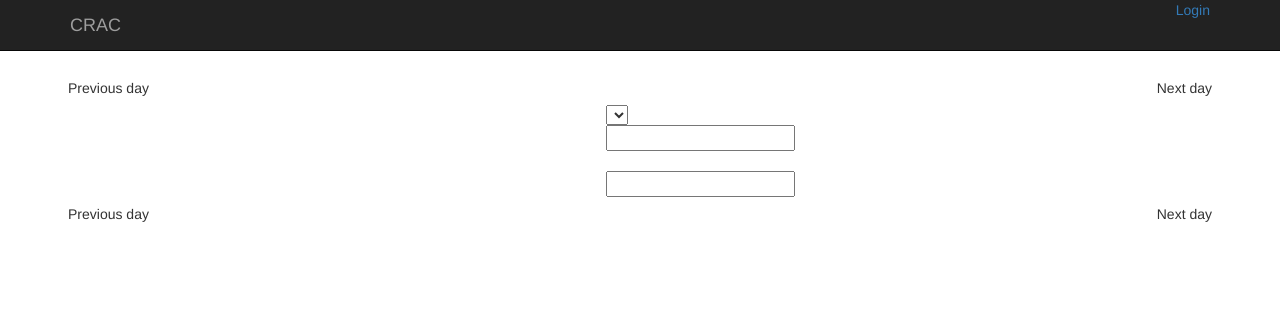
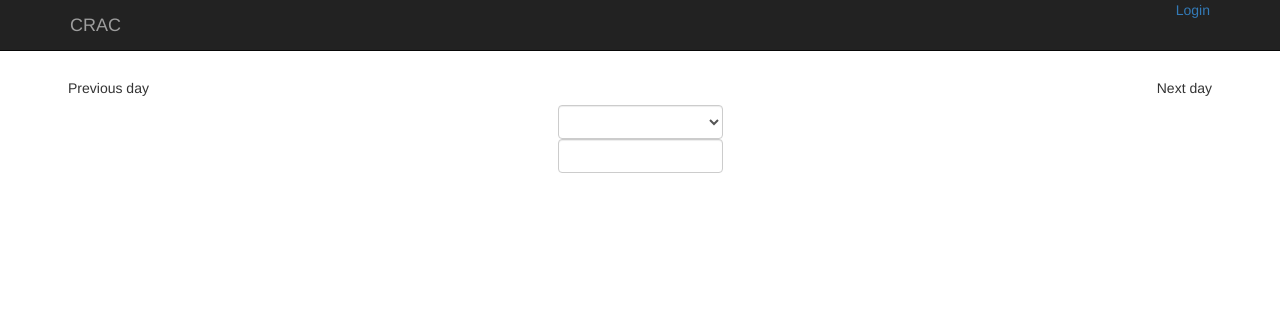
Before and after one commit to uunicorn/crac-booking, a Django app: template django-apps/crac_booking/templates/booking/index.html in a window 1280 px wide. Shown: the top 311 px of the page. Run offline with Django 3.2, Linux system fonts and the light colour scheme; the template is opened without the code that fills it, so the values that code supplies are empty; some libraries are stand-ins or nearby versions.

Commit message:
add styling to A/C selector + date

```diff
--- a/django-apps/crac_booking/templates/booking/index.html
+++ b/django-apps/crac_booking/templates/booking/index.html
@@ -13,16 +13,12 @@
         <div class="btn next-day pull-right">Next day</div>
     </div>
     <div class="row">
-        <div class="col-lg-1 col-centered"><select id="for-ac" class="control-input"></select><input class="today"></input></div>
+        <div class="col-lg-2 col-centered">
+            <select id="for-ac" class="form-control"></select>
+            <input class="today form-control"></input>
+        </div>
     </div>
     <div class="js-table-content list-group"></div>
-    <div class="row">
-        <div class="col-lg-1 col-centered"><input class="today"></input></div>
-    </div>
-    <div class="row">
-        <div class="btn prev-day">Previous day</div>
-        <div class="btn next-day pull-right">Next day</div>
-    </div>
 
     <div id="add-form-content" class="modal fade" role="dialog">
         <div class="modal-dialog" role="document">
```
